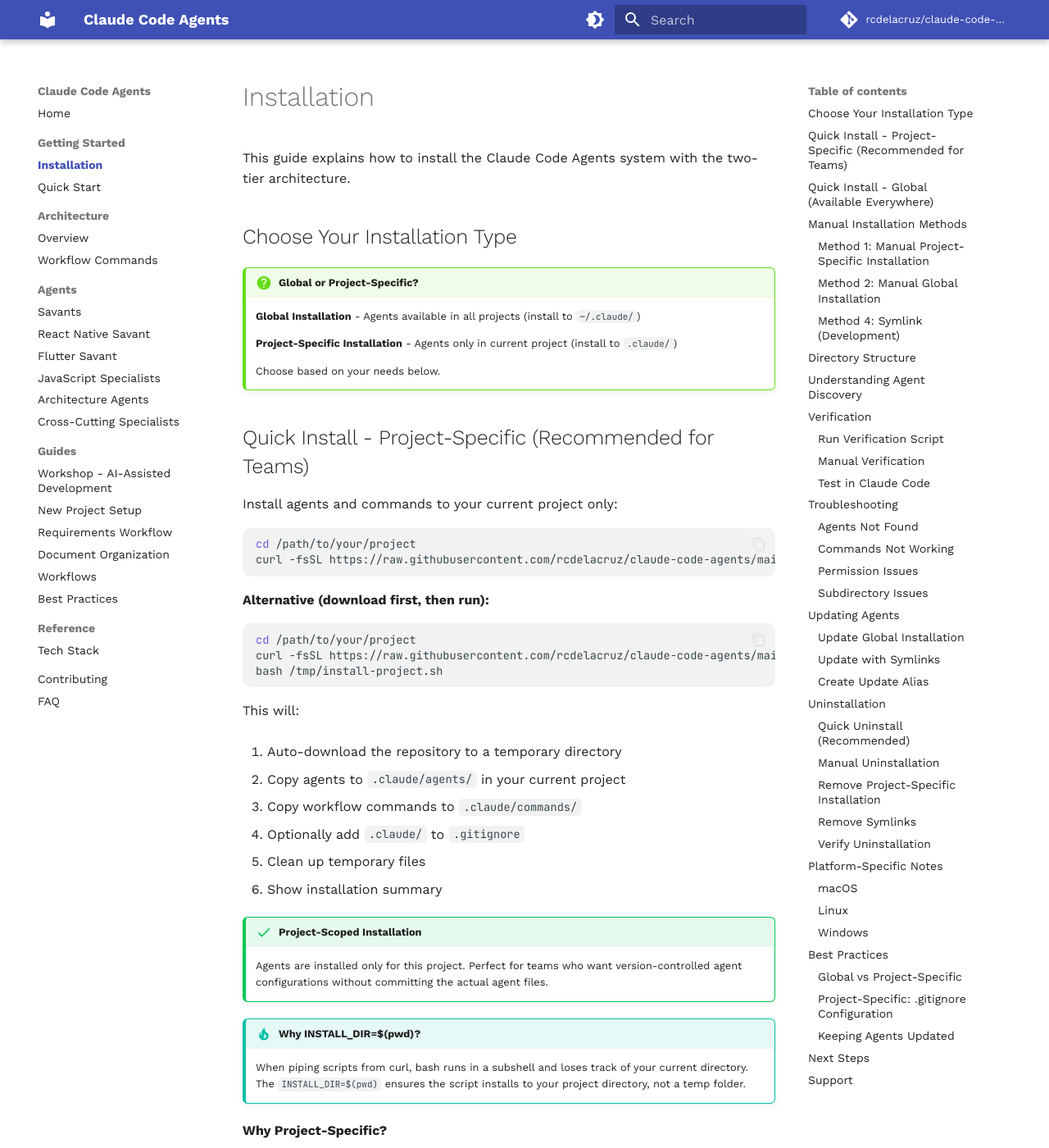
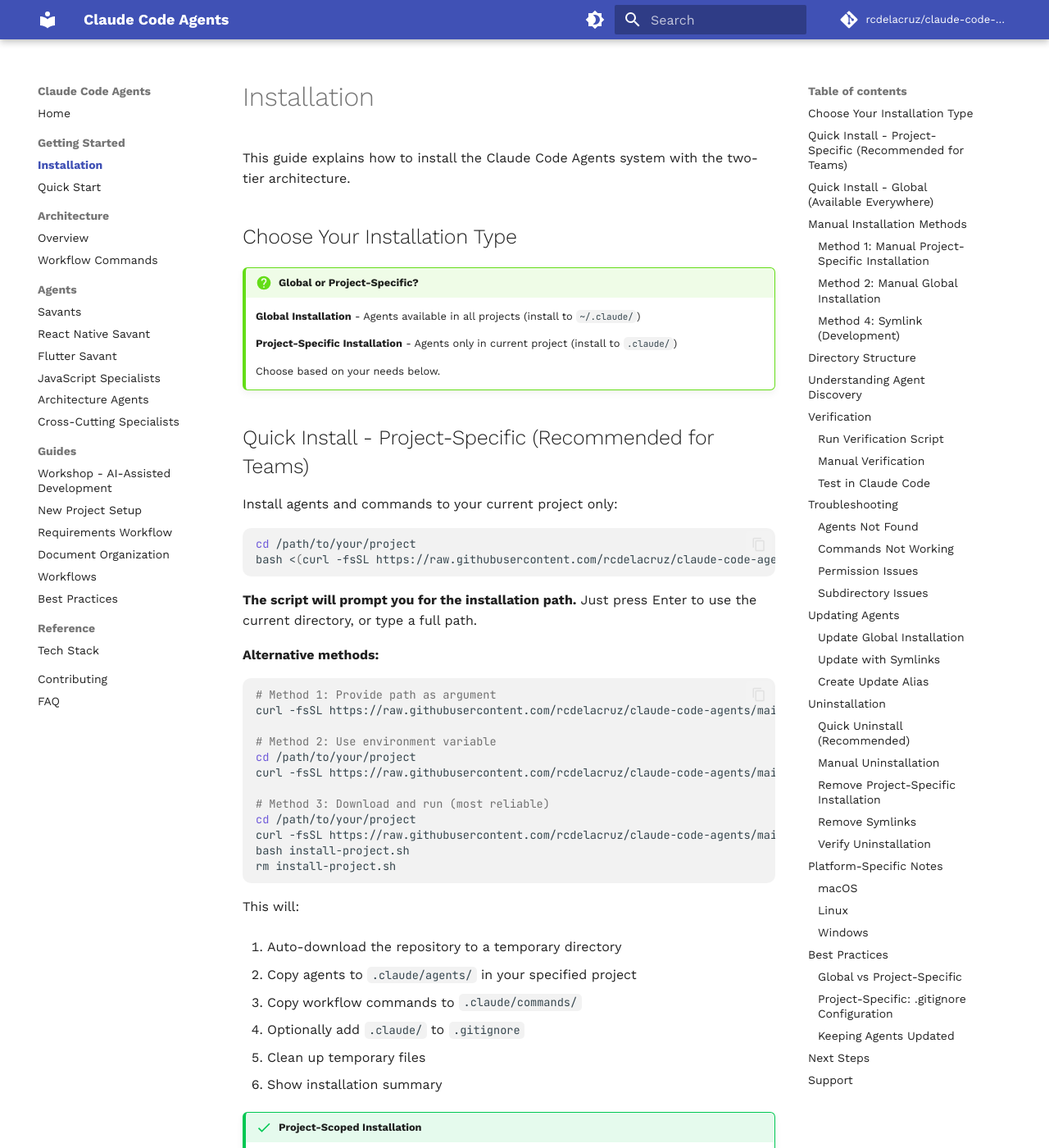
Before and after one commit to rcdelacruz/claude-code-agents, an MkDocs documentation site: the page built from docs/getting-started/installation.md, in a window 1280 px wide and 1400 px high. Shown: the whole window at 82% size. Built offline with MkDocs 1.6.1 and Material for MkDocs 9.7.7, drawn with Linux system fonts in a browser that asks for light colours; comment, search, counter and statistics services are not loaded; some of the changed text lies outside the part shown.

Commit message:
feat: enhance installation script with improved directory detection and user prompts

````diff
--- a/docs/getting-started/installation.md
+++ b/docs/getting-started/installation.md
@@ -17,21 +17,32 @@
 
 ```bash
 cd /path/to/your/project
-curl -fsSL https://raw.githubusercontent.com/rcdelacruz/claude-code-agents/main/install-project.sh | INSTALL_DIR=$(pwd) bash
+bash <(curl -fsSL https://raw.githubusercontent.com/rcdelacruz/claude-code-agents/main/install-project.sh)
 ```
 
-**Alternative (download first, then run):**
+**The script will prompt you for the installation path.** Just press Enter to use the current directory, or type a full path.
+
+**Alternative methods:**
 
 ```bash
+# Method 1: Provide path as argument
+curl -fsSL https://raw.githubusercontent.com/rcdelacruz/claude-code-agents/main/install-project.sh | bash -s /path/to/your/project
+
+# Method 2: Use environment variable
 cd /path/to/your/project
-curl -fsSL https://raw.githubusercontent.com/rcdelacruz/claude-code-agents/main/install-project.sh > /tmp/install-project.sh
-bash /tmp/install-project.sh
+curl -fsSL https://raw.githubusercontent.com/rcdelacruz/claude-code-agents/main/install-project.sh | INSTALL_DIR="$(pwd)" bash
+
+# Method 3: Download and run (most reliable)
+cd /path/to/your/project
+curl -fsSL https://raw.githubusercontent.com/rcdelacruz/claude-code-agents/main/install-project.sh > install-project.sh
+bash install-project.sh
+rm install-project.sh
 ```
 
 This will:
 
 1. Auto-download the repository to a temporary directory
-2. Copy agents to `.claude/agents/` in your current project
+2. Copy agents to `.claude/agents/` in your specified project
 3. Copy workflow commands to `.claude/commands/`
 4. Optionally add `.claude/` to `.gitignore`
 5. Clean up temporary files
@@ -39,9 +50,6 @@
 
 !!! success "Project-Scoped Installation"
     Agents are installed only for this project. Perfect for teams who want version-controlled agent configurations without committing the actual agent files.
-
-!!! tip "Why INSTALL_DIR=$(pwd)?"
-    When piping scripts from curl, bash runs in a subshell and loses track of your current directory. The `INSTALL_DIR=$(pwd)` ensures the script installs to your project directory, not a temp folder.
 
 **Why Project-Specific?**
 
@@ -643,17 +651,17 @@
 **Project-Specific Updates:**
 
 ```bash
-# In your project directory
+# Navigate to your project
 cd /path/to/your/project
-curl -fsSL https://raw.githubusercontent.com/rcdelacruz/claude-code-agents/main/install-project.sh | INSTALL_DIR=$(pwd) bash
+
+# Run installation script (will prompt for path or press Enter for current dir)
+bash <(curl -fsSL https://raw.githubusercontent.com/rcdelacruz/claude-code-agents/main/install-project.sh)
 ```
 
-Or use the download method:
+**Quick update with argument:**
 
 ```bash
-cd /path/to/your/project
-curl -fsSL https://raw.githubusercontent.com/rcdelacruz/claude-code-agents/main/install-project.sh > /tmp/install-project.sh
-bash /tmp/install-project.sh
+curl -fsSL https://raw.githubusercontent.com/rcdelacruz/claude-code-agents/main/install-project.sh | bash -s /path/to/your/project
 ```
 
 The script will overwrite existing agents with the latest versions.
````
Also changed, not shown: 1 other file.
